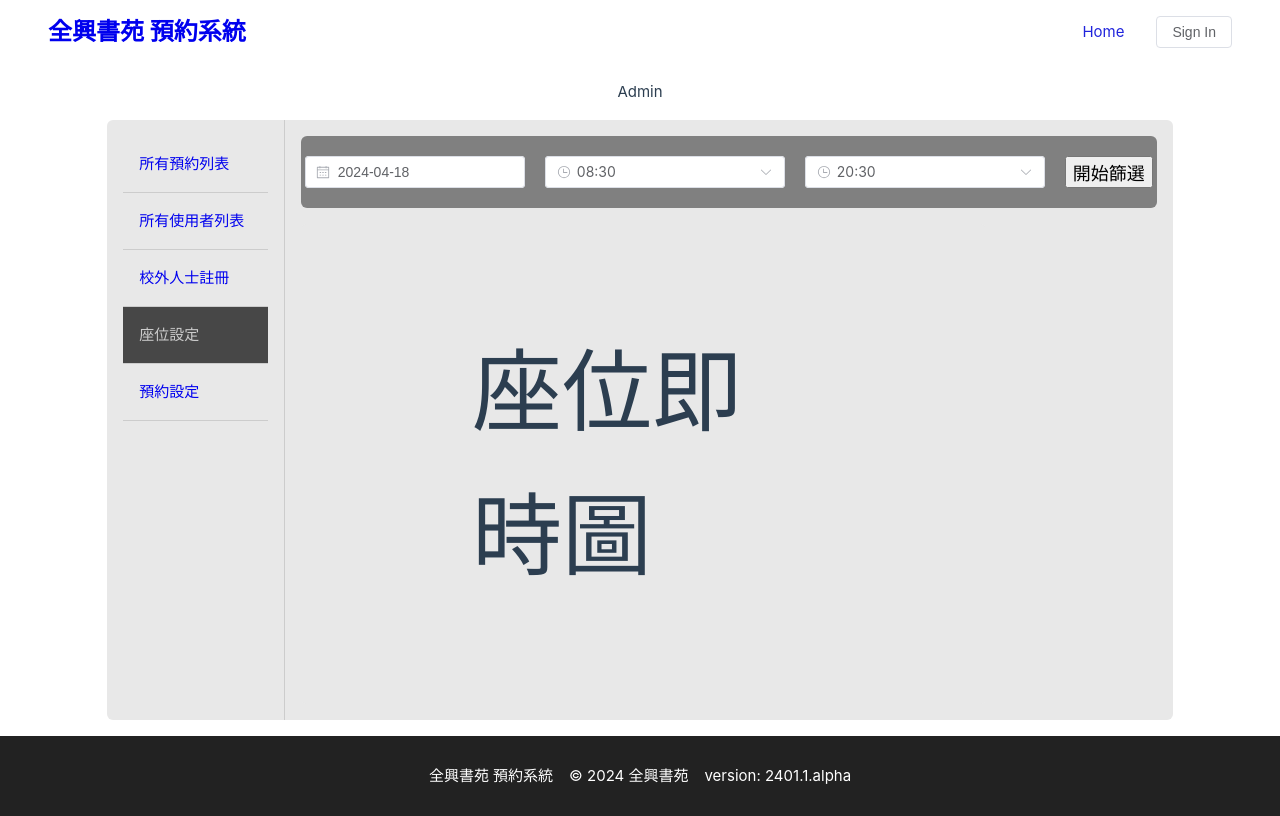
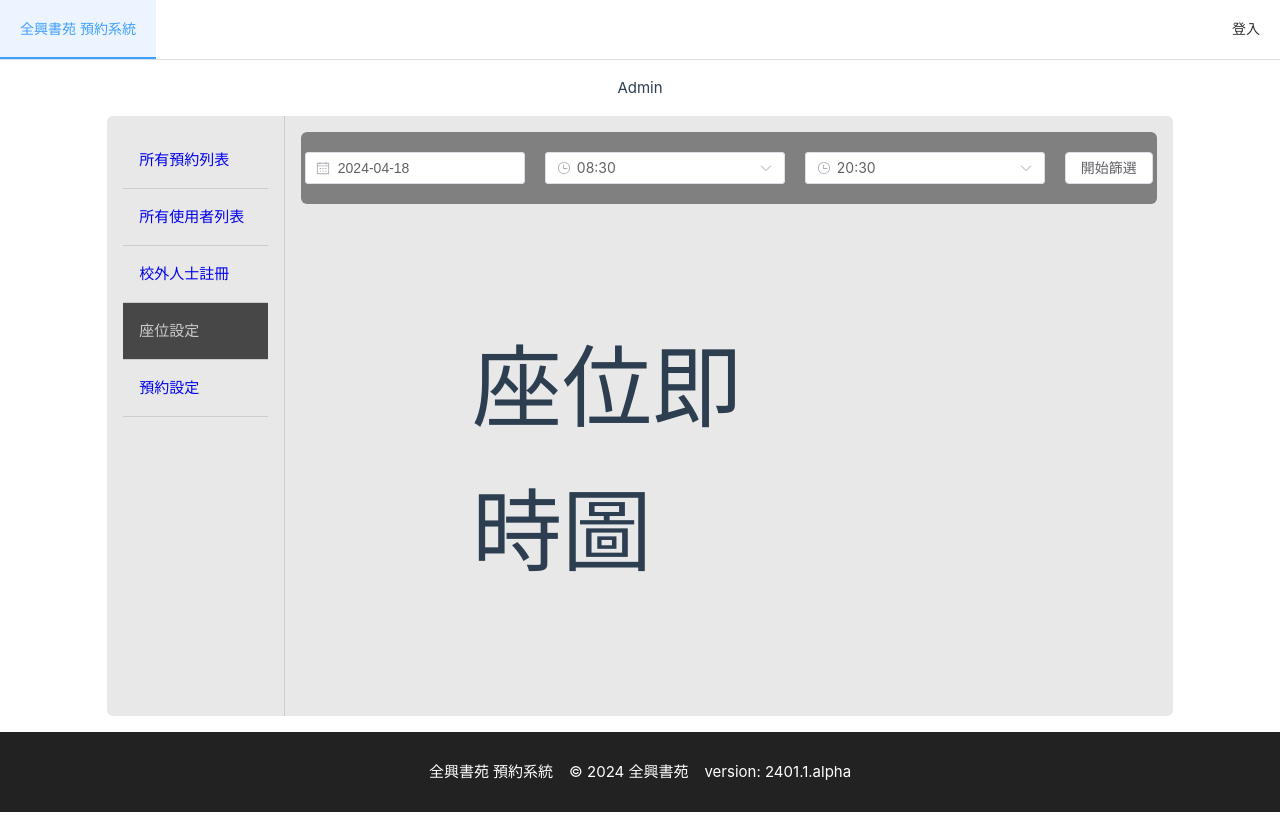
Before and after one commit to StudySpaceOptimizer/frontend, a Vue app: page /admin/seat in a window 1280 px wide. Built offline with nearby package versions, Linux system fonts and the light colour scheme; what vue-konva would draw is missing.

Commit message:
feat: update navbar, admin account, filter

```diff
--- a/src/components/SignInModal.vue
+++ b/src/components/SignInModal.vue
@@ -21,11 +21,11 @@ function signIn(): void {
 <template>
   <el-dialog v-model="accountStore.dialogStatus.signIn" title="登入" width="400" height="800">
     <el-form @submit.prevent="signIn" label-width="auto" style="max-width: 600px">
-      <el-form-item label="Email">
-        <el-input v-model="email" placeholder="請輸入Email" autofocus></el-input>
+      <el-form-item label="信箱">
+        <el-input v-model="email" placeholder="請輸入信箱" autofocus></el-input>
       </el-form-item>
 
-      <el-form-item label="Password">
+      <el-form-item label="密碼">
         <el-input
           type="password"
           v-model="password"
@@ -37,9 +37,9 @@ function signIn(): void {
     <template #footer>
       <div class="dialog-footer">
         <el-button @click="accountStore.toggleDialog('signUp')" text>
-          還沒有帳號？ Sign Up</el-button
+          還沒有帳號？ 註冊</el-button
         >
-        <el-button type="primary" @click="signIn" :loading="loading"> Sign In </el-button>
+        <el-button type="primary" @click="signIn" :loading="loading"> 登入 </el-button>
       </div>
     </template>
   </el-dialog>
--- a/src/components/TheFilter.vue
+++ b/src/components/TheFilter.vue
@@ -28,6 +28,7 @@ const show = defineProps({
 })
 
 const DateTimePicker = ref({
+  // TODO: if nowtime > endTime, date must be tomorrow
   date: new Date(),
   beginTime: '08:30',
   endTime: '20:30'
@@ -108,7 +109,7 @@ watchEffect(() => {
       <label for="username">使用者</label>
       <input v-model="filter.username" type="text" name="username" />
     </template>
-    <input type="submit" value="開始篩選" />
+    <el-button type="submit" style="margin: 0 10px;">開始篩選</el-button>
   </form>
 </template>
 
--- a/src/components/TheNavbar.vue
+++ b/src/components/TheNavbar.vue
@@ -1,112 +1,37 @@
 <script setup lang="ts">
+import { ref } from 'vue'
+
 import { useAccountStore } from '@/stores/account'
 
 const accountStore = useAccountStore()
+const activeIndex = ref('/')
 </script>
 
 <template>
-  <header>
-    <RouterLink to="/"><p>全興書苑 預約系統</p></RouterLink>
-    <div class="wrapper">
-      <nav>
-        <RouterLink to="/">Home</RouterLink>
-      </nav>
-    </div>
-    <div class="user">
-      <template v-if="accountStore.isSignIn">
-        <span class="toggle">Hi, {{ accountStore.userDisplayName }}</span>
-        <div class="dropdown">
-          <button @click="accountStore.signOut()">Sign Out</button>
-          <RouterLink to="/profile">Profile</RouterLink>
-          <RouterLink to="/admin">admin</RouterLink>
-        </div>
-      </template>
-      <template v-else>
-        <el-button @click="accountStore.toggleDialog('signIn')">Sign In</el-button>
-      </template>
-    </div>
-  </header>
+  <el-menu
+    :default-active="activeIndex"
+    class="el-menu-demo"
+    mode="horizontal"
+    router="true"
+    :ellipsis="false"
+  >
+    <el-menu-item index="/"> 全興書苑 預約系統 </el-menu-item>
+    <div class="flex-grow"></div>
+    <el-sub-menu index="" v-if="accountStore.isSignIn">
+      <template #title>Hi, {{ accountStore.userDisplayName }}</template>
+      <el-menu-item index="" @click="accountStore.signOut()">登出</el-menu-item>
+      <el-menu-item index="/profile?tabs=person">個人資料</el-menu-item>
+      <el-menu-item index="/profile?tabs=reservation">預約紀錄</el-menu-item>
+      <el-menu-item index="/admin" v-if="accountStore.adminRole !== 'non-admin'">
+        管理員介面
+      </el-menu-item>
+    </el-sub-menu>
+    <el-menu-item index="" v-else @click="accountStore.toggleDialog('signIn')"> 登入 </el-menu-item>
+  </el-menu>
 </template>
 
-<style scoped lang="scss">
-header {
-  display: flex;
-  height: 30px;
-  padding: 32px 48px;
-  align-items: center;
-}
-
-p {
-  font-size: 1.5rem;
-  font-weight: bold;
-  margin: 0;
-}
-
-a {
-  text-decoration: none;
-
-  &:visited {
-    color: var(--color-text);
-  }
-}
-
-.wrapper {
-  flex: 1;
-
-  nav {
-    display: flex;
-    justify-content: flex-end;
-
-    a {
-      margin: 0 1rem;
-      text-decoration: none;
-      color: #2024dc;
-    }
-  }
-}
-
-.dropdown {
-  position: absolute;
-  width: 120px;
-  top: 100%;
-  right: 0;
-  display: none;
-  flex-direction: column;
-  background-color: #fff;
-  border: 1px solid #ccc;
-  border-radius: 4px;
-  padding: 0.5rem 0;
-  box-shadow: 0 2px 4px rgba(0, 0, 0, 0.2);
-  z-index: 1;
-
-  button,
-  a {
-    padding: 0.5rem 1rem;
-    text-align: left;
-    text-decoration: none;
-    color: #2024dc;
-    border: none;
-    background-color: transparent;
-    cursor: pointer;
-
-    &:hover {
-      background-color: #eee;
-    }
-  }
-}
-
-.user {
-  position: relative;
-  margin-left: 1rem;
-
-  .toggle {
-    cursor: pointer;
-  }
-
-  &:hover {
-    .dropdown {
-      display: flex;
-    }
-  }
+<style>
+.flex-grow {
+  flex-grow: 1;
 }
 </style>
--- a/src/stores/account.ts
+++ b/src/stores/account.ts
@@ -11,6 +11,8 @@ export const useAccountStore = defineStore(
     const api = DependencyContainer.inject<API.User>(API.API_SERVICE.USER)
     const isSignIn = ref(false)
     const userDisplayName = ref('guest')
+    const userRole = ref('student')
+    const adminRole = ref('non-admin')
 
     const dialogStatus = reactive({
       signIn: false,
@@ -94,6 +96,8 @@ export const useAccountStore = defineStore(
       try {
         const userData = await api.getUsers(false)
         userDisplayName.value = userData[0].name ?? 'guest'
+        userRole.value = userData[0].userRole ?? 'student'
+        adminRole.value = userData[0].adminRole ?? 'non-admin'
         if (userData[0].name == undefined) {
           ElMessage.warning('可以到個人資料修改名稱')
         }
@@ -103,6 +107,7 @@ export const useAccountStore = defineStore(
     }
 
     watch(isSignIn, (newValue, oldValue) => {
+      // TODO: optimize
       if (oldValue === false && newValue === true) {
         getUserProfile()
       }
@@ -111,14 +116,17 @@ export const useAccountStore = defineStore(
     return {
       isSignIn,
       userDisplayName,
+      userRole,
+      adminRole,
+      dialogStatus,
+
       signIn,
       signOut,
       checkIsSignIn,
       studentSignUp,
       outsiderSignUp,
       toggleDialog,
-      getUserProfile,
-      dialogStatus
+      getUserProfile
     }
   },
   {
--- a/src/views/ProfileView.vue
+++ b/src/views/ProfileView.vue
@@ -1,5 +1,6 @@
 <script setup lang="ts">
 import { computed, onMounted, watch, ref, watchEffect } from 'vue'
+import { useRoute, useRouter } from 'vue-router'
 import { ElMessage, ElMessageBox, type FormInstance } from 'element-plus'
 
 import * as API from '@/api'
@@ -77,13 +78,14 @@ watchEffect(() => {
   getData(filterStore.getFilter('profile'))
 })
 
+const route = useRoute()
 const userApi = DependencyContainer.inject<API.User>(API.API_SERVICE.USER)
 
 const userProfile = ref<Model.UserData>()
 const isStudent = computed(() => userProfile.value?.userRole === 'student')
 let isGetedUserProfile = false
 const isUserProfileChange = ref(false)
-const _test_tabs = ref('reservation')
+const _test_tabs = ref(route.query.tabs)
 const updateProfileForm = ref<FormInstance>()
 const rules = {
   name: [
@@ -147,15 +149,20 @@ watch(
   },
   { deep: true }
 )
+
+const router = useRouter()
+watchEffect(() => {
+  _test_tabs.value = route.query.tabs ?? 'person'
+})
+
+watch(_test_tabs, () => {
+  router.push({ query: { tabs: _test_tabs.value } })
+})
 </script>
 
 <template>
   <el-tabs tab-position="top" class="profile-tabs" v-model="_test_tabs">
-    <el-tab-pane label="預約紀錄" name="reservation">
-      <TheFiliter />
-      <ListView :data="listViewData" />
-    </el-tab-pane>
-    <el-tab-pane label="個人資料" name="profile">
+    <el-tab-pane label="個人資料" name="person">
       <el-container class="profile-container">
         <el-form
           ref="updateProfileForm"
@@ -166,7 +173,7 @@ watch(
           :rules="rules"
         >
           <el-form-item label="Email">
-            <el-tooltip content="若需要修改電子信箱，請告知管理員" placement="topgit">
+            <el-tooltip content="若需要修改電子信箱，請告知管理員" placement="top">
               <el-input v-model="userProfile.email" disabled />
             </el-tooltip>
           </el-form-item>
@@ -191,6 +198,10 @@ watch(
         </el-form>
       </el-container>
     </el-tab-pane>
+    <el-tab-pane label="預約紀錄" name="reservation">
+      <TheFiliter />
+      <ListView :data="listViewData" />
+    </el-tab-pane>
   </el-tabs>
 </template>
 
```
